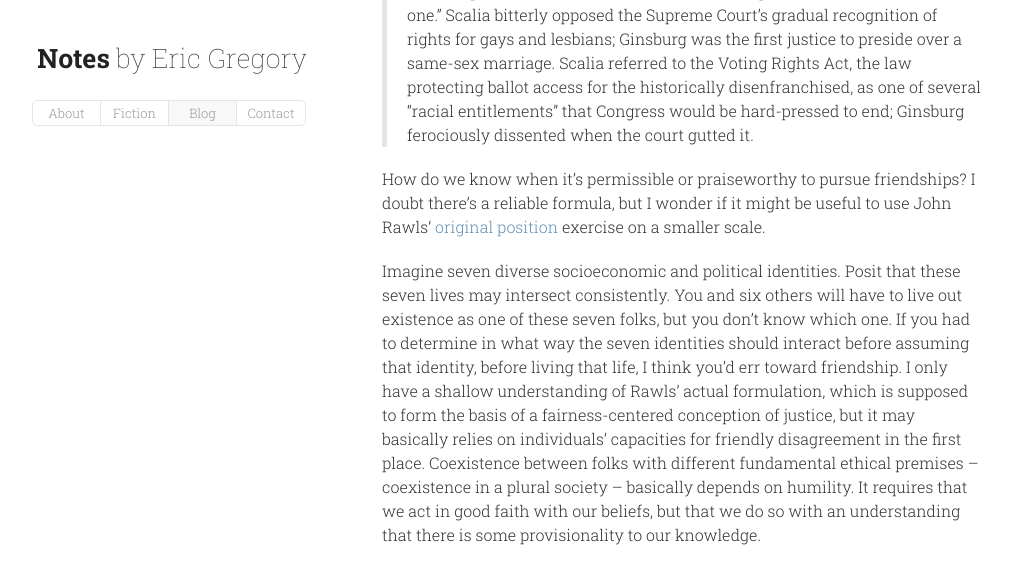
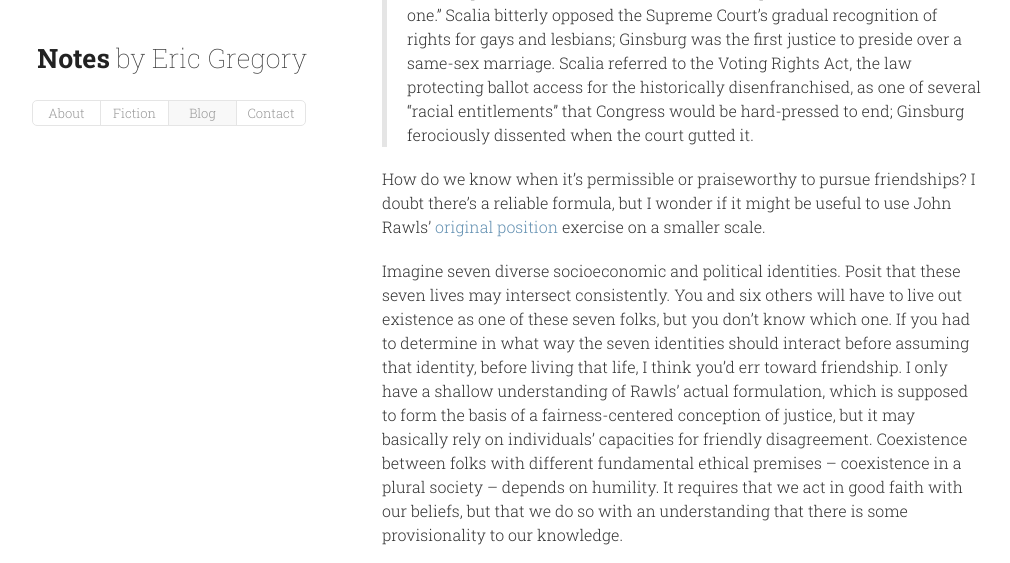
Before and after one commit to ericgregory/ericgregory.github.com, a Jekyll site: the page built from _posts/2016-03-15-hello-from-the-other-side.md, in a window 1280 px wide and 900 px high, scrolled down 1288 px, cut to the strip 0-563 px from the top of the window. Shown: the whole strip, without its empty margins (133-1143 px from the left). Built offline with Jekyll 4.4.1, drawn with Linux system fonts in a browser that asks for light colours; comment, search, counter and statistics services are not loaded.

Commit message:
Fix typo

```diff
--- a/_posts/2016-03-15-hello-from-the-other-side.md
+++ b/_posts/2016-03-15-hello-from-the-other-side.md
@@ -23,7 +23,7 @@ Still, it would be unfair to dismiss Ginsberg and Scalia's relationship as somet
 
 How do we know when it's permissible or praiseworthy to pursue friendships? I doubt there's a reliable formula, but I wonder if it might be useful to use John Rawls' [original position](http://plato.stanford.edu/entries/original-position/) exercise on a smaller scale.
 
-Imagine seven diverse socioeconomic and political identities. Posit that these seven lives may intersect consistently. You and six others will have to live out existence as one of these seven folks, but you don't know which one. If you had to determine in what way the seven identities should interact before assuming that identity, before living that life, I think you'd err toward friendship. I only have a shallow understanding of Rawls' actual formulation, which is supposed to form the basis of a fairness-centered conception of justice, but it may basically relies on individuals' capacities for friendly disagreement in the first place. Coexistence between folks with different fundamental ethical premises -- coexistence in a plural society -- basically depends on humility. It requires that we act in good faith with our beliefs, but that we do so with an understanding that there is some provisionality to our knowledge.
+Imagine seven diverse socioeconomic and political identities. Posit that these seven lives may intersect consistently. You and six others will have to live out existence as one of these seven folks, but you don't know which one. If you had to determine in what way the seven identities should interact before assuming that identity, before living that life, I think you'd err toward friendship. I only have a shallow understanding of Rawls' actual formulation, which is supposed to form the basis of a fairness-centered conception of justice, but it may basically rely on individuals' capacities for friendly disagreement. Coexistence between folks with different fundamental ethical premises -- coexistence in a plural society -- depends on humility. It requires that we act in good faith with our beliefs, but that we do so with an understanding that there is some provisionality to our knowledge.
 
 <iframe width="420" height="315" src="https://www.youtube.com/embed/kcy8NwZEc6A" frameborder="0" allowfullscreen></iframe>
 <p></p>
```
